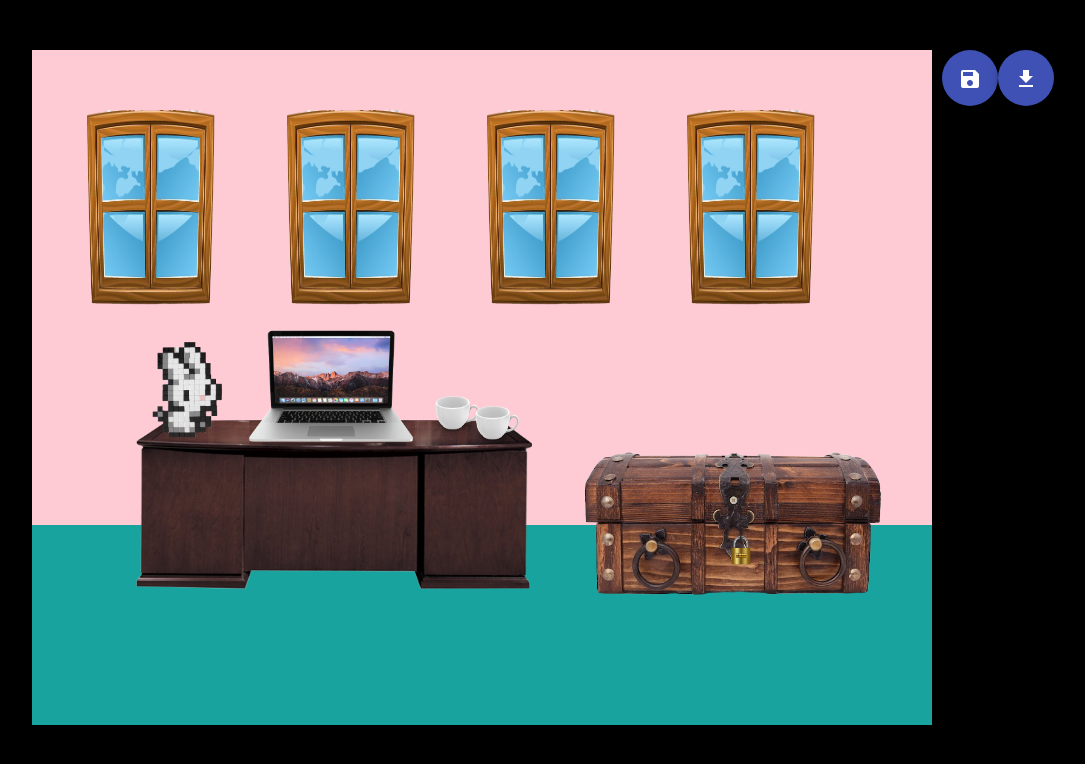
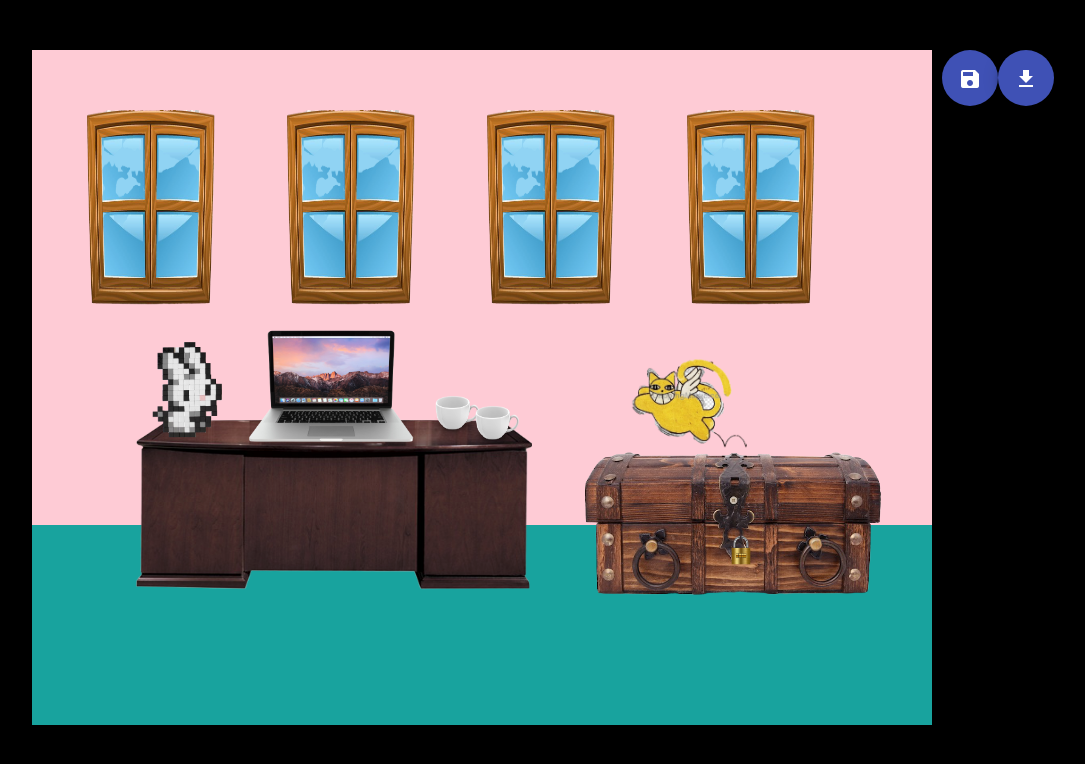
Before and after one commit to tdebroc/escape-game, an Angular app in the folder src/main/resources/static/escape-game/: page /livingroom4 in a window 1280 px wide. Shown: the top 764 px of the page, without its empty margins (158-1243 px from the left). Built offline with nearby package versions, Linux system fonts and the light colour scheme; what t-writer.js would draw is missing.

Commit message:
Add Monsieur Chat

```diff
--- a/src/main/resources/static/escape-game/src/app/door-opened-game-won/door-opened-game-won.component.ts
+++ b/src/main/resources/static/escape-game/src/app/door-opened-game-won/door-opened-game-won.component.ts
@@ -12,7 +12,7 @@ export class DoorOpenedGameWonComponent implements OnInit {
   constructor(private gameService : GameService) { }
 
   ngOnInit(): void {
-    this.gameService.playSound("mario-kart-wii-winner-sound.mp3");
+    this.gameService.playSound("mario-kart-tour-win.mp3");
   }
 
   trophies = [
--- a/src/main/resources/static/escape-game/src/app/livingroom4/livingroom4.component.css
+++ b/src/main/resources/static/escape-game/src/app/livingroom4/livingroom4.component.css
@@ -82,3 +82,10 @@
   position: absolute;
   z-index: 1000;
 }
+.monsieur-chat {
+  position: absolute;
+  z-index: 5000;
+  top: 300px;
+  left: 590px;
+  height: 100px;
+}
--- a/src/main/resources/static/escape-game/src/app/livingroom4/livingroom4.component.html
+++ b/src/main/resources/static/escape-game/src/app/livingroom4/livingroom4.component.html
@@ -19,6 +19,8 @@
     <div class="white-cup-1"></div>
     <div class="white-cup-2"></div>
   </a>
+  <img src="../../assets/images/various/monsieur-chat.png" class="monsieur-chat"/>
+
   <a (click)="goToChest()" class="pointer">
     <div class="trunk-1"></div>
     <div class="locker-1"></div>
```
Also changed, not shown: src/main/resources/static/escape-game/src/assets/images/various/monsieur-chat.png (added), 1 other file (tests, documents, lock files or other folders).
